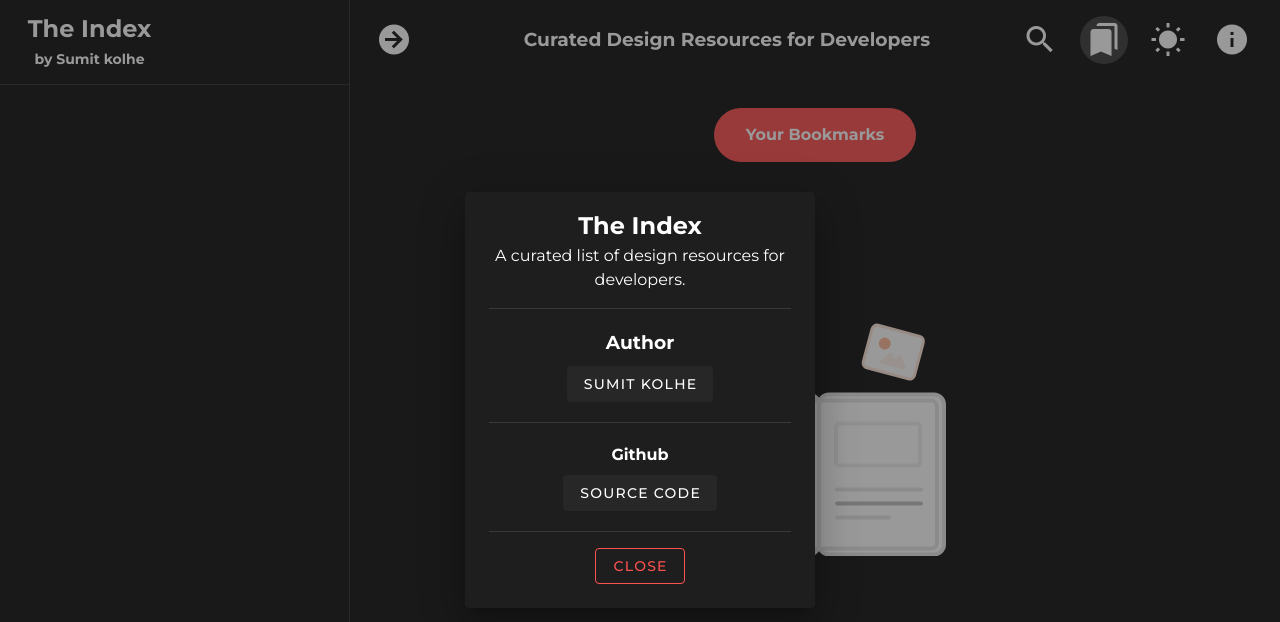
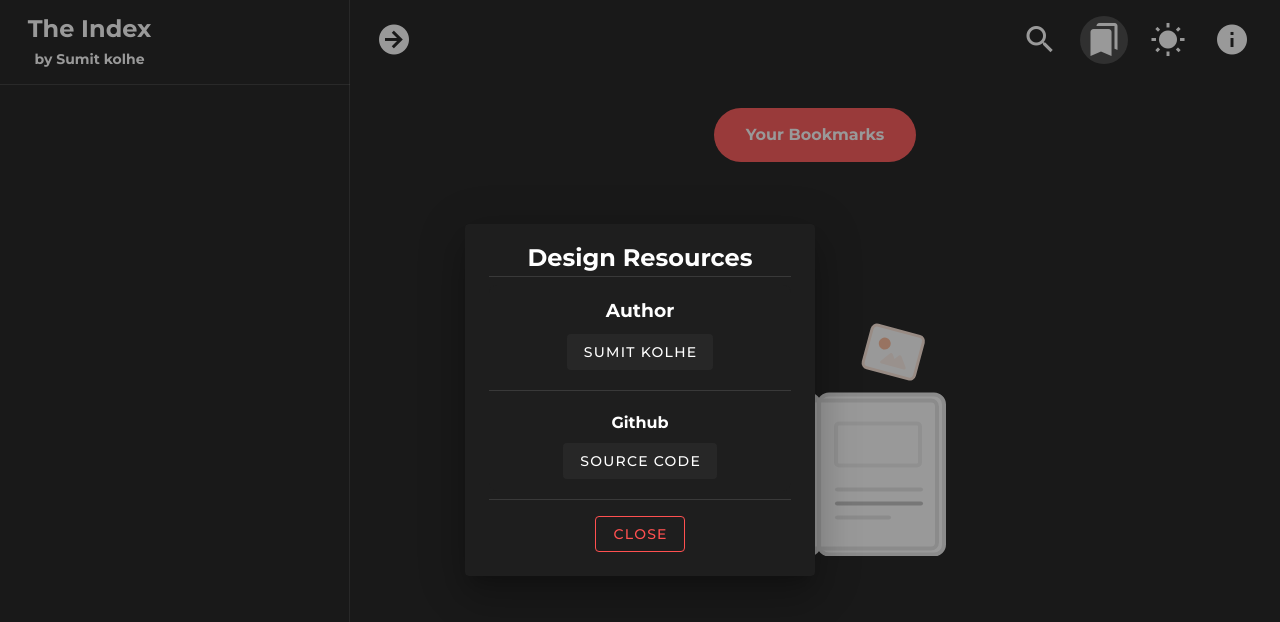
Before and after one commit to sumitkolhe/design-resources, a Nuxt app: page /bookmarks in a window 1280 px wide. Both pictures are taken after a click on the button 1232 px from the left and 40 px from the top of the page. Shown: the top 622 px of the page. Built offline with nearby package versions, Linux system fonts and the light colour scheme.

Commit message:
:pencil2: Remove tag lines

```diff
--- a/components/about.vue
+++ b/components/about.vue
@@ -3,8 +3,7 @@
     <v-card class="px-6 py-4">
       <v-row justify="center">
         <v-col justify="center" align="center">
-          <h2>The Index</h2>
-          <p>A curated list of design resources for developers.</p>
+          <h2>Design Resources</h2>
         </v-col>
       </v-row>
       <v-divider></v-divider>
@@ -16,7 +15,7 @@
               depressed
               class="mt-2"
               target="_blank"
-              href="https://sumit.codes"
+              href="https://sumit.co"
               >Sumit Kolhe</v-btn
             >
           </v-col>
@@ -29,7 +28,7 @@
               depressed
               class="mt-2"
               target="_blank"
-              href="https://github.com/sumitkolhe/theindex"
+              href="https://github.com/sumitkolhe/design-resource"
               >Source Code</v-btn
             >
           </v-col>
@@ -63,5 +62,4 @@ export default Vue.extend({
 })
 </script>
 
-<style>
-</style>
+<style></style>
--- a/components/appbar.vue
+++ b/components/appbar.vue
@@ -11,11 +11,7 @@
     </v-toolbar-title>
 
     <v-spacer></v-spacer>
-    <a class="text-decoration-none" href="/">
-      <h3 class="px-6 py-2 text-center d-none d-sm-block">
-        Curated Design Resources for Developers
-      </h3>
-    </a>
+
     <v-spacer></v-spacer>
     <v-tooltip max-width="300px" bottom>
       <template v-slot:activator="{ on, attrs }">
@@ -108,5 +104,4 @@ export default Vue.extend({
 })
 </script>
 
-<style>
-</style>
+<style></style>
--- a/nuxt.config.js
+++ b/nuxt.config.js
@@ -3,7 +3,7 @@ export default {
   ssr: false,
   head: {
     titleTemplate: '%s - Design Resources for Developers',
-    title: 'The Index',
+    title: 'Resources',
     meta: [
       { charset: 'utf-8' },
       { name: 'viewport', content: 'width=device-width, initial-scale=1' },
@@ -14,8 +14,7 @@ export default {
       {
         rel: 'stylesheet',
         type: 'text/css',
-        href:
-          'https://fonts.googleapis.com/css2?family=Montserrat:wght@200;300;400;500;600;700;800;900',
+        href: 'https://fonts.googleapis.com/css2?family=Montserrat:wght@200;300;400;500;600;700;800;900',
       },
     ],
   },
```
